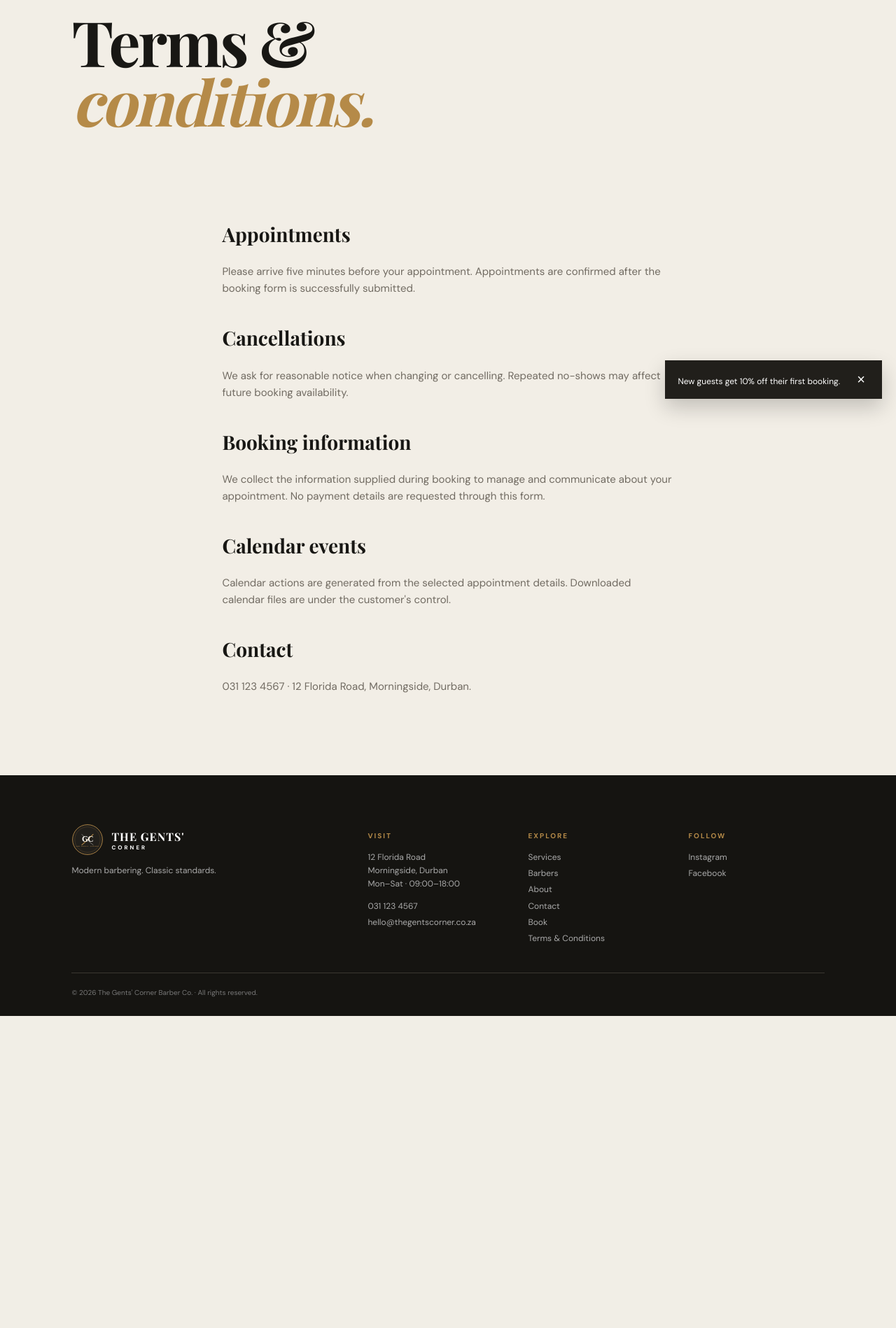
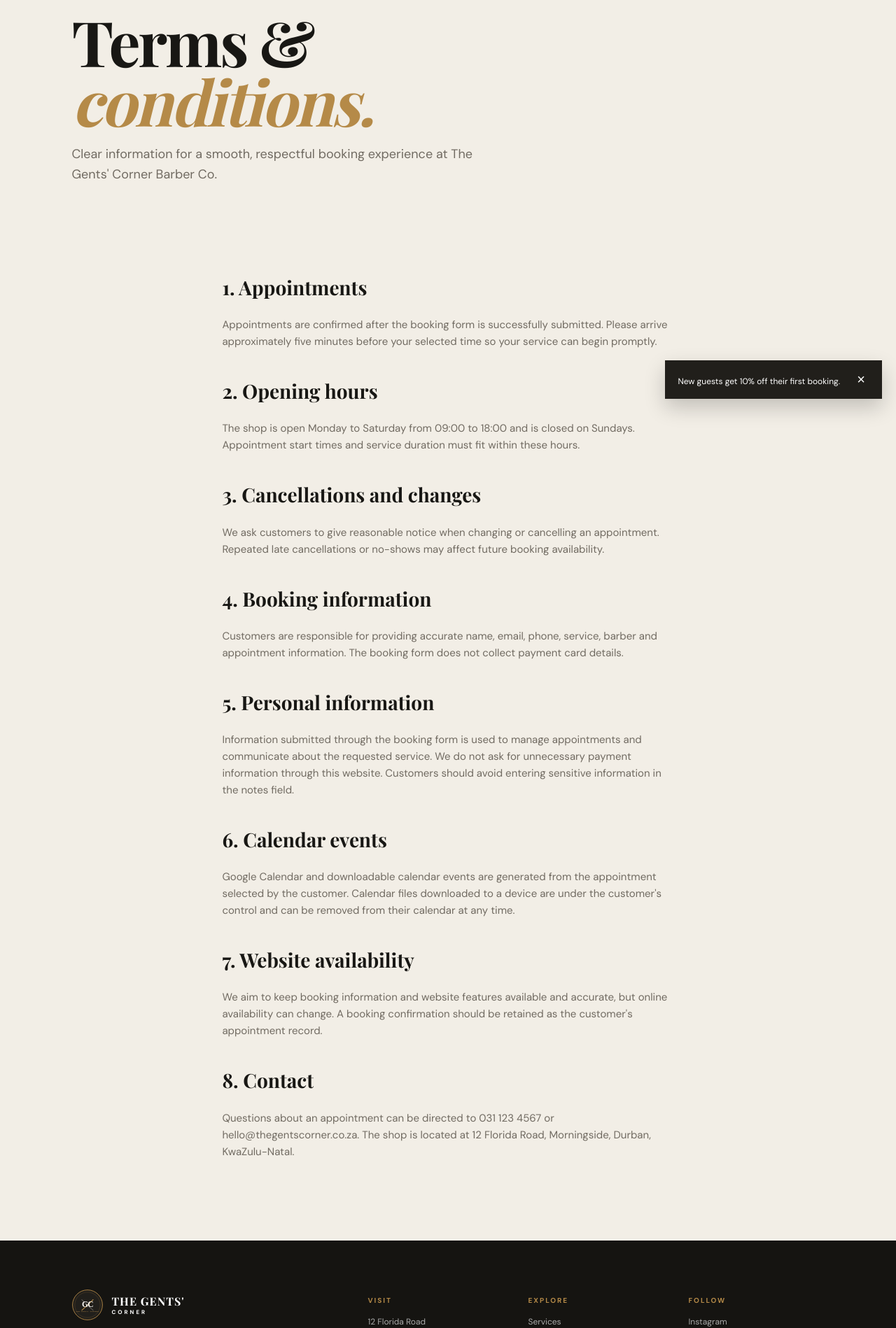
Before and after one commit to ThembelaniProject/Barbershop, a Django app: template templates/terms.html in a window 1280 px wide. Shown: the part 210-2108 px from the top of the page at 70% size. Before the commit the page ends 1662 px from the top, so only its background shows below. Run offline with Django 5.2, Linux system fonts and the light colour scheme; the template is opened without the code that fills it, so the values that code supplies are empty; some web fonts are replaced.

Commit message:
Complete legal terms and booking information

```diff
--- a/templates/terms.html
+++ b/templates/terms.html
@@ -1 +1,37 @@
-{% extends "base.html" %}{% block title %}Terms | The Gents' Corner{% endblock %}{% block content %}<main><section class="page"><span class="eyebrow">LEGAL</span><h1>Terms &<br><em>conditions.</em></h1></section><section class="legal"><h2>Appointments</h2><p>Please arrive five minutes before your appointment. Appointments are confirmed after the booking form is successfully submitted.</p><h2>Cancellations</h2><p>We ask for reasonable notice when changing or cancelling. Repeated no-shows may affect future booking availability.</p><h2>Booking information</h2><p>We collect the information supplied during booking to manage and communicate about your appointment. No payment details are requested through this form.</p><h2>Calendar events</h2><p>Calendar actions are generated from the selected appointment details. Downloaded calendar files are under the customer's control.</p><h2>Contact</h2><p>031 123 4567 · 12 Florida Road, Morningside, Durban.</p></section></main>{% endblock %}
+{% extends "base.html" %}
+{% block title %}Terms & Conditions | The Gents' Corner{% endblock %}
+{% block content %}
+<main>
+<section class="page">
+    <span class="eyebrow">LEGAL</span>
+    <h1>Terms &<br><em>conditions.</em></h1>
+    <p>Clear information for a smooth, respectful booking experience at The Gents' Corner Barber Co.</p>
+</section>
+
+<section class="legal">
+    <h2>1. Appointments</h2>
+    <p>Appointments are confirmed after the booking form is successfully submitted. Please arrive approximately five minutes before your selected time so your service can begin promptly.</p>
+
+    <h2>2. Opening hours</h2>
+    <p>The shop is open Monday to Saturday from 09:00 to 18:00 and is closed on Sundays. Appointment start times and service duration must fit within these hours.</p>
+
+    <h2>3. Cancellations and changes</h2>
+    <p>We ask customers to give reasonable notice when changing or cancelling an appointment. Repeated late cancellations or no-shows may affect future booking availability.</p>
+
+    <h2>4. Booking information</h2>
+    <p>Customers are responsible for providing accurate name, email, phone, service, barber and appointment information. The booking form does not collect payment card details.</p>
+
+    <h2>5. Personal information</h2>
+    <p>Information submitted through the booking form is used to manage appointments and communicate about the requested service. We do not ask for unnecessary payment information through this website. Customers should avoid entering sensitive information in the notes field.</p>
+
+    <h2>6. Calendar events</h2>
+    <p>Google Calendar and downloadable calendar events are generated from the appointment selected by the customer. Calendar files downloaded to a device are under the customer's control and can be removed from their calendar at any time.</p>
+
+    <h2>7. Website availability</h2>
+    <p>We aim to keep booking information and website features available and accurate, but online availability can change. A booking confirmation should be retained as the customer's appointment record.</p>
+
+    <h2>8. Contact</h2>
+    <p>Questions about an appointment can be directed to 031 123 4567 or hello@thegentscorner.co.za. The shop is located at 12 Florida Road, Morningside, Durban, KwaZulu-Natal.</p>
+</section>
+</main>
+{% endblock %}
```
